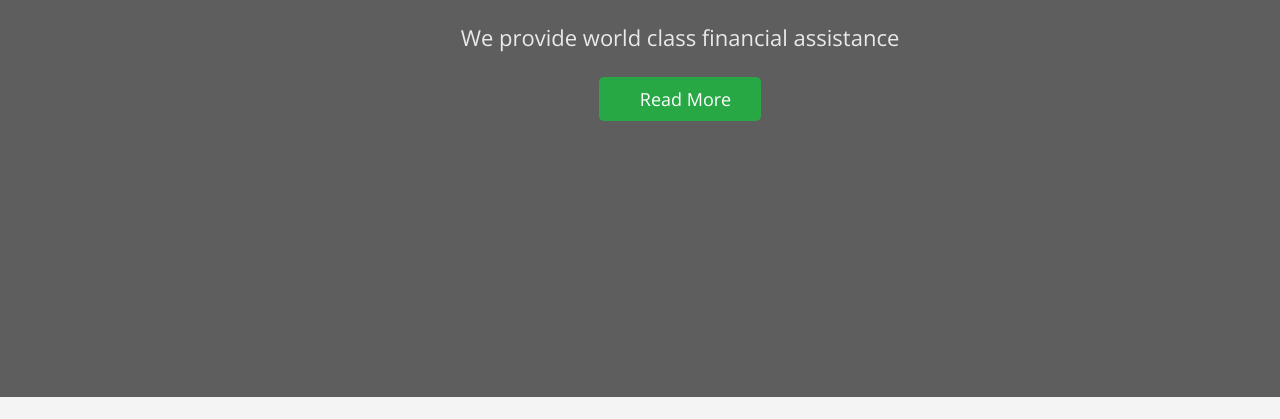
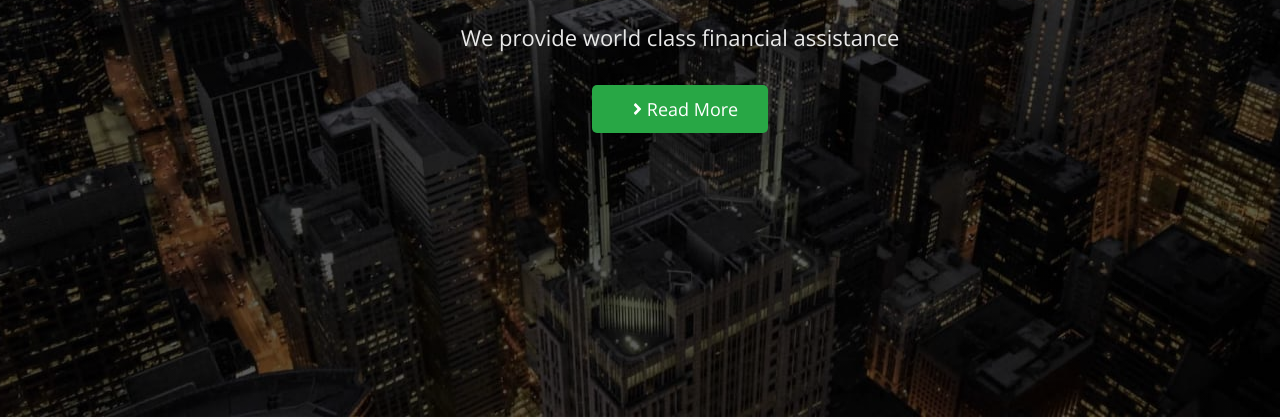
Before and after one commit to KalchIgor/Pr-13-14, a plain HTML site: page index.html in a window 1280 px wide. Shown: the part 421-840 px from the top of the page. Drawn offline with nearby package versions, Linux system fonts and the light colour scheme.

Commit message:
bg-fix-header

```diff
--- a/css/style.css
+++ b/css/style.css
@@ -130,6 +130,13 @@
   text-align: center;
 
   background-color: #5e5e5e;
+  background-image: linear-gradient(0deg, rgba(0, 0, 0, 0.4), rgba(0, 0, 0, 0.4)),
+    url(../images/hero/bg-hero.jpg);
+  background-repeat: no-repeat;
+  background-size: cover;
+  background-position: center;
+  max-width: 1360px;
+  margin: 0 auto;
 }
 .hero-title {
   margin-bottom: 45px;
@@ -156,6 +163,10 @@
 
   background: var(--accent-color);
   border-radius: 5px;
+
+  display: inline-flex;
+  align-items: center;
+  gap: 5px;
 }
 
 /* about */
--- a/index.html
+++ b/index.html
@@ -62,7 +62,12 @@
         <div class="container">
           <h1 class="hero-title">The Sky Is The Limit</h1>
           <p class="hero-text">We provide world class financial assistance</p>
-          <a class="hero-button link" href="">Read More</a>
+          <a class="hero-button link" href=""
+            ><svg class="hero-btn-icon" width="9" height="18">
+              <use href="./images/icons/sprite.svg#icon-arrow-right"></use>
+            </svg>
+            Read More</a
+          >
         </div>
       </section>
 
```
Also changed, not shown: images/hero/bg-hero.jpg (added).
